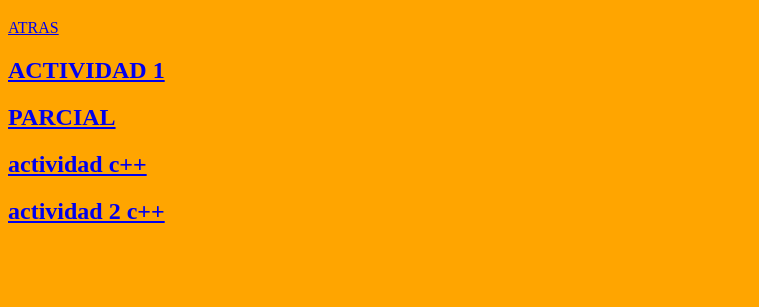
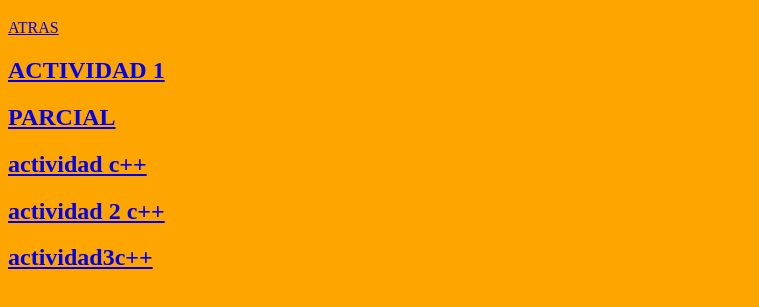
Before and after one commit to juancucho/F, a plain HTML site: page periodo 1.html in a window 1280 px wide. Shown: the part 61-368 px from the top of the page, without its empty margins (0-759 px from the left). Drawn offline with Linux system fonts and the light colour scheme.

Commit message:
Update periodo 1.html

```diff
--- a/periodo 1.html
+++ b/periodo 1.html
@@ -10,5 +10,6 @@
 <h2><a href="https://juancucho.github.io/parcial579/">PARCIAL</a></h2>
 <h2><a href="https://juancucho.github.io/Coo/.">actividad c++</a></h2>
 <h2><a href="https://juancucho.github.io/dfgfg/">actividad 2 c++</a></h2>
+<h2><a href=" https://juancucho.github.io/kilo/">actividad3c++</a></h2>
 </body>
 </html>
```
